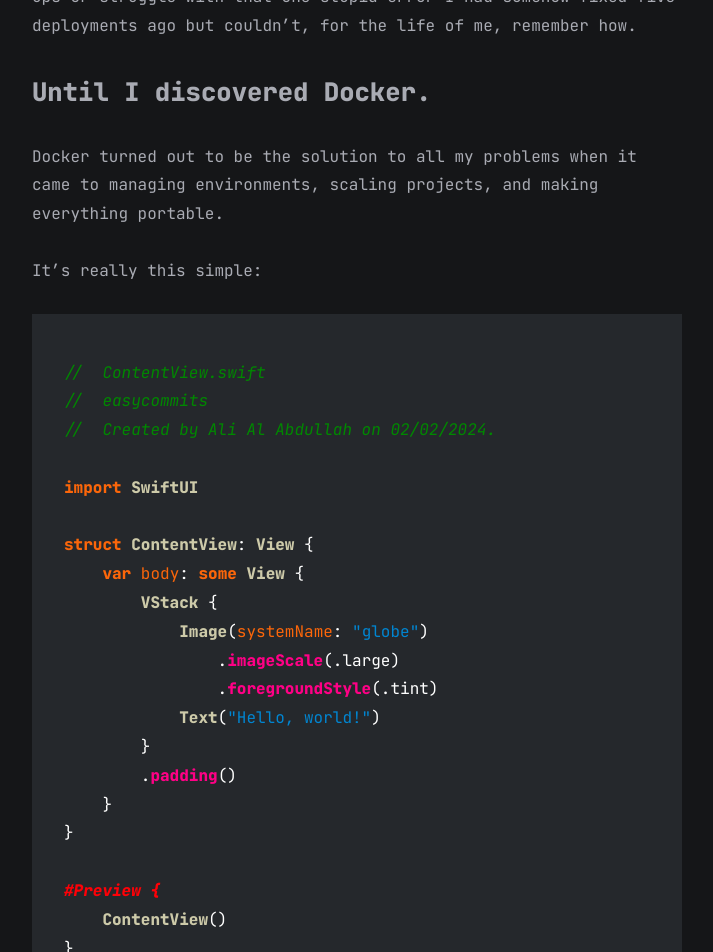
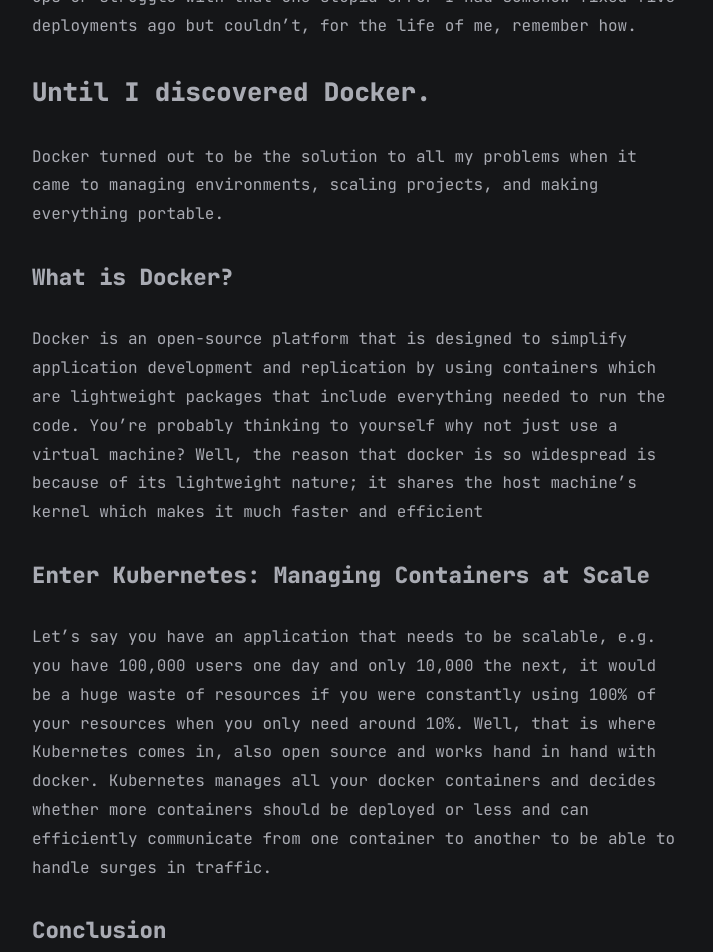
Before and after one commit to ArcticXO/arcticxo.github.io, a Jekyll site: the page built from all_collections/_posts/2024-04-13-Docker.md, in a window 1280 px wide and 1400 px high, scrolled down 676 px. Shown: the top 952 px of the window, without its empty margins (283-996 px from the left). Built offline with Jekyll 4.4.1, drawn with Linux system fonts in a browser that asks for light colours; some of the changed text lies outside the part shown.

Commit message:
Update 2024-04-13-Docker.md

````diff
--- a/all_collections/_posts/2024-04-13-Docker.md
+++ b/all_collections/_posts/2024-04-13-Docker.md
@@ -13,39 +13,7 @@ For ages, I found myself at my wit's end, unable to replicate set-ups or struggl
 
 Docker turned out to be the solution to all my problems when it came to managing environments, scaling projects, and making everything portable.
 
-It's really this simple:
-```swift
 
-//  ContentView.swift
-//  easycommits
-//  Created by Ali Al Abdullah on 02/02/2024.
-
-import SwiftUI
-
-struct ContentView: View {
-    var body: some View {
-        VStack {
-            Image(systemName: "globe")
-                .imageScale(.large)
-                .foregroundStyle(.tint)
-            Text("Hello, world!")
-        }
-        .padding()
-    }
-}
-
-#Preview {
-    ContentView()
-}
-
-```
-
-
->Note: The Swift development enviroment is Xcode, Which is only available on MacOS
-
-
-
-![Xcode GUI](https://i.imgur.com/j3eToli.png)
 
 #### What is Docker?
 Docker is an open-source platform that is designed to simplify application development and replication by using containers which are lightweight packages that include everything needed to run the code.
````
